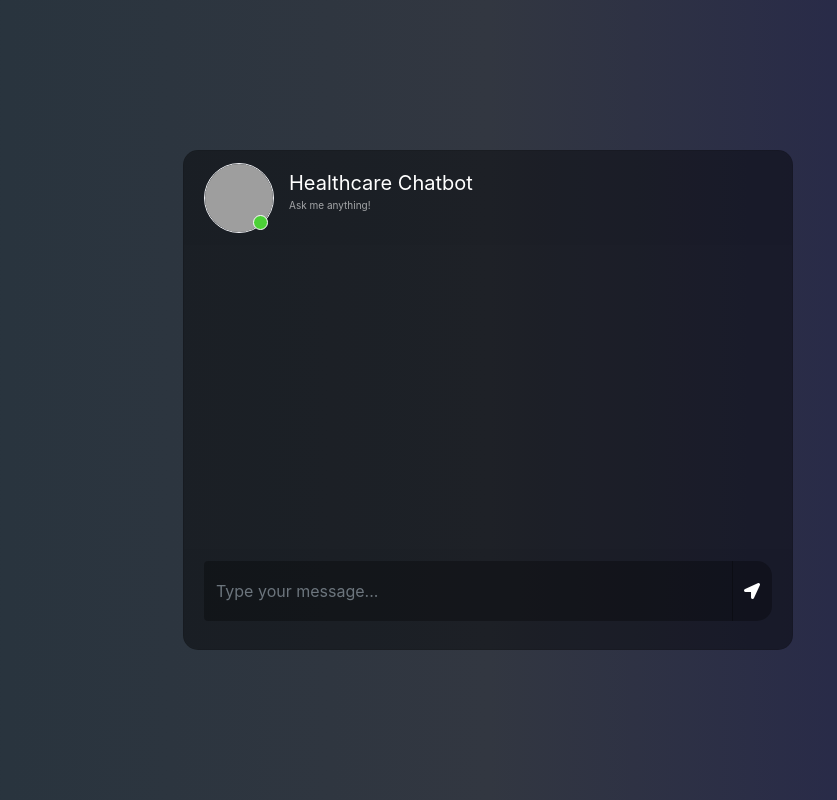
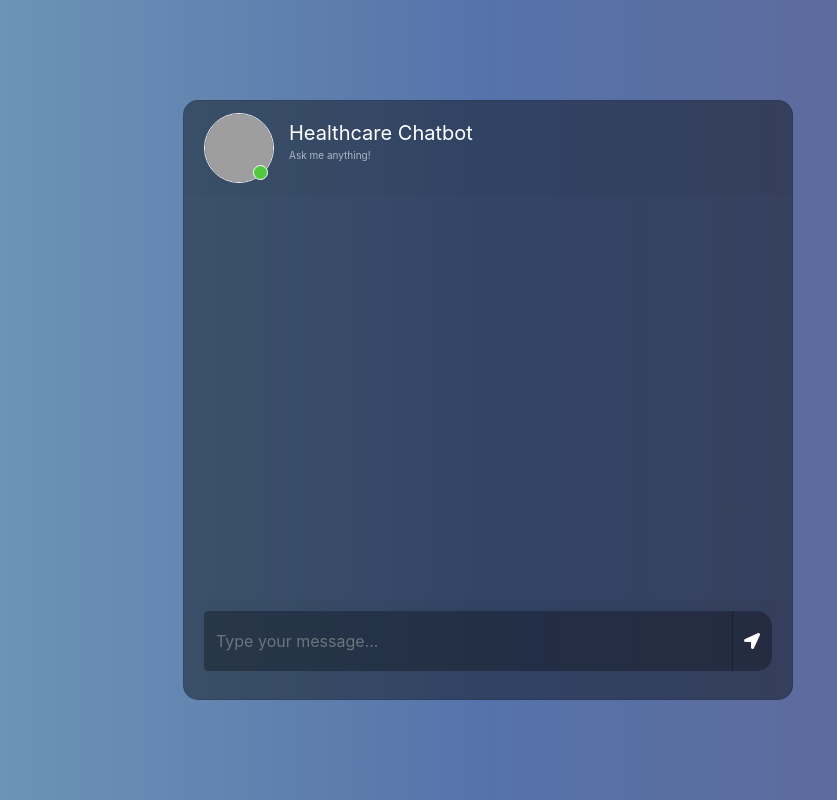
Before and after one commit to Anuradha-bhaskar/Healthcare-Chatbot, a Flask app: page / in a window 1280 px wide. Shown: the whole page, without its empty margins (152-989 px from the left). Run offline with Flask 3, Linux system fonts and the light colour scheme; some libraries are stand-ins or nearby versions; grey boxes are pictures that could not be loaded.

Commit message:
"Chaned UI"

```diff
--- a/static/style.css
+++ b/static/style.css
@@ -2,8 +2,8 @@ body,html{
 	height: 100%;
 	margin: 0;
 	background: rgb(44, 47, 59);
-   background: -webkit-linear-gradient(to right, rgb(40, 59, 34), rgb(54, 60, 70), rgb(32, 32, 43));
-	background: linear-gradient(to right, rgb(38, 51, 61), rgb(50, 55, 65), rgb(33, 33, 78));
+   background: -webkit-linear-gradient(to right, rgb(187, 206, 181), rgb(181, 196, 222), rgb(129, 129, 177));
+	background: linear-gradient(to right, rgb(116, 157, 186), rgb(85, 115, 170), rgb(100, 100, 146));
 }
 
 .chat{
@@ -11,7 +11,7 @@ body,html{
 	margin-bottom: auto;
 }
 .card{
-	height: 500px;
+	height: 600px;
 	border-radius: 15px !important;
 	background-color: rgba(0,0,0,0.4) !important;
 }
@@ -113,7 +113,7 @@ border-radius: 0 0 15px 15px !important;
 	position: absolute;
 	height: 15px;
 	width:15px;
-	background-color: #4cd137;
+	background-color: #51c83f;
 	border-radius: 50%;
 	bottom: 0.2em;
 	right: 0.4em;
@@ -150,7 +150,7 @@ border-radius: 0 0 15px 15px !important;
 	margin-bottom: auto;
 	margin-left: 10px;
 	border-radius: 25px;
-	background-color: rgb(82, 172, 255);
+	background-color: rgb(186, 139, 205);
 	padding: 10px;
 	position: relative;
 }
@@ -159,7 +159,7 @@ border-radius: 0 0 15px 15px !important;
 	margin-bottom: auto;
 	margin-right: 10px;
 	border-radius: 25px;
-	background-color: #58cc71;
+	background-color: #7fb3c7;
 	padding: 10px;
 	position: relative;
 }
@@ -174,7 +174,7 @@ border-radius: 0 0 15px 15px !important;
 	position: absolute;
 	right:0;
 	bottom: -15px;
-	color: rgba(255,255,255,0.5);
+	color: rgba(255, 255, 255, 0.5);
 	font-size: 10px;
 }
 .msg_head{
```
